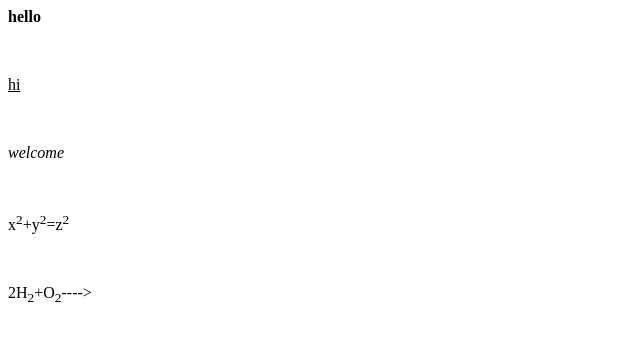
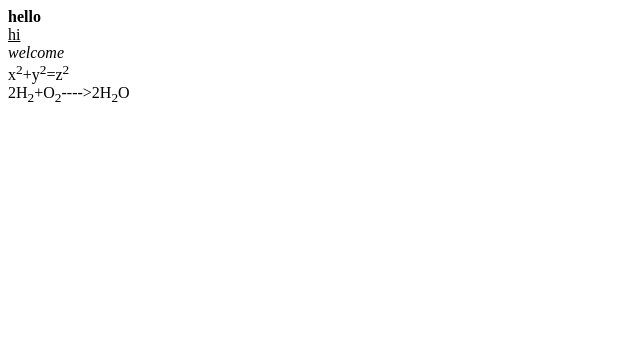
Before and after one commit to iamneo-production/bfcdfabdefadaeccdffeecabfeedab, a plain HTML site: page public/index.html in a window 1280 px wide. Shown: the whole page, without its empty margins (0-640 px from the left). Drawn offline with Linux system fonts and the light colour scheme.

Commit message:
Backup Commit

```diff
--- a/public/index.html
+++ b/public/index.html
@@ -2,10 +2,11 @@
     <head>
     <title>hello</title>
     </head>
-    <p><b>hello</b></p><br>
-    <p><u>hi</u></p><br>
-    <p><i>welcome</i></p><br>
-    <p>x<sup>2</sup>+y<sup>2</sup>=z<sup>2</sup></p><br>
-    <p>2H<SUB>2</SUB>+O<SUB>2</SUB>----></p><br>
+    <p><b>hello</b><br>
+    <u>hi</u><br>
+    <i>welcome</i><br>
+    x<sup>2</sup>+y<sup>2</sup>=z<sup>2</sup><br>
+    2H<SUB>2</SUB>+O<SUB>2</SUB>---->2H<sub>2</sub>O<br>
+    </p>
     </body>
     </html>
```
